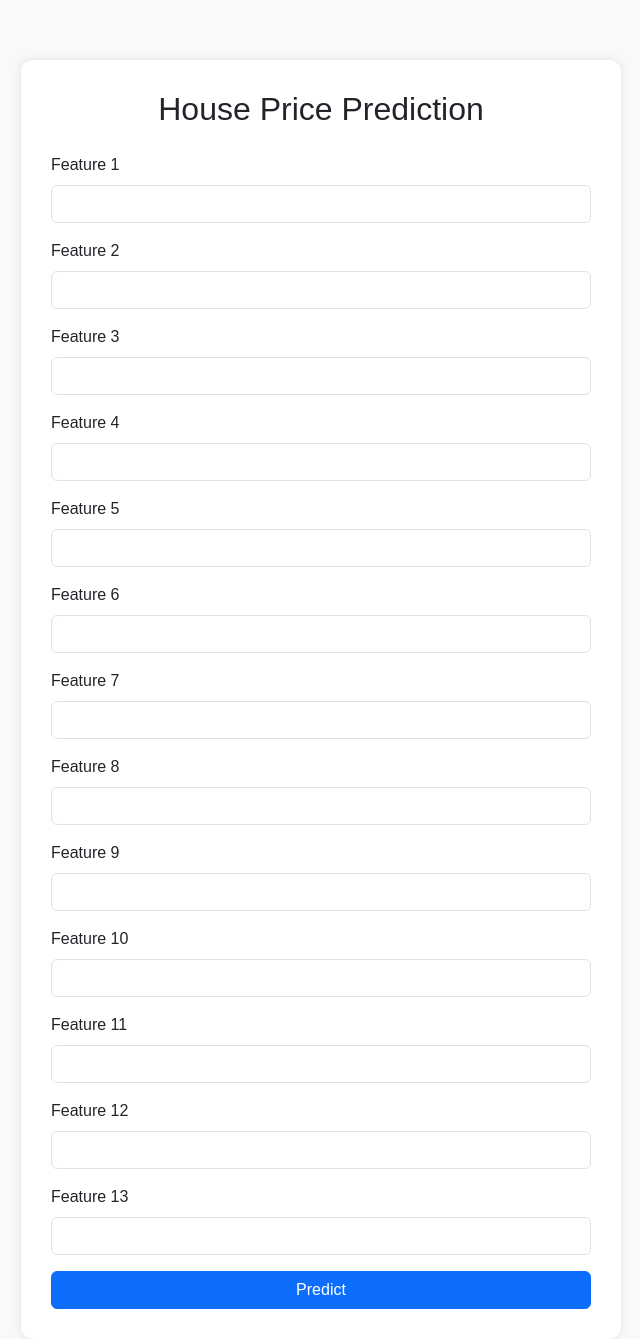
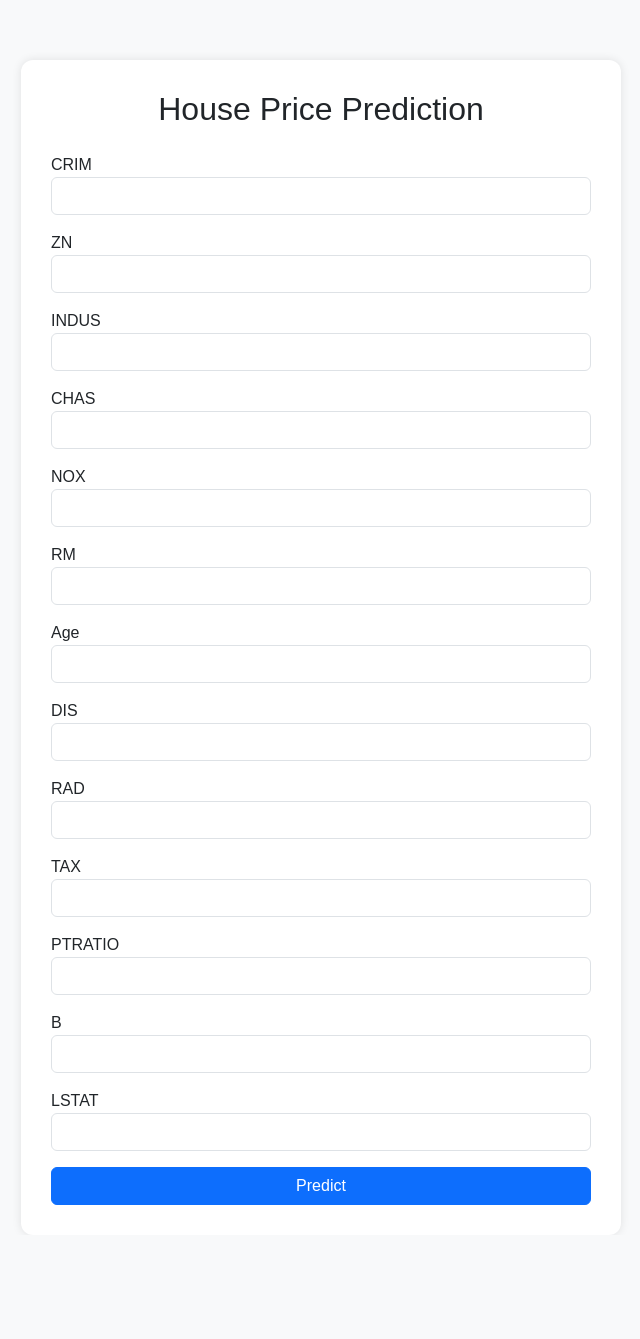
Before and after one commit to rohan1997gadhave/END-to-END-PROJECT, a Flask app: page / in a window 1280 px wide. Shown: the whole page, without its empty margins (319-959 px from the left). After the commit the page ends 1205 px from the top, so only its background shows below. Run offline with Flask 3, Linux system fonts and the light colour scheme; parts of the project's set-up code (start-up, migrations or seed data) failed here and were passed over.

Commit message:
all oky finally

```diff
--- a/templates/home.html
+++ b/templates/home.html
@@ -34,19 +34,20 @@
     <div class="container">
         <h2 class="text-center">House Price Prediction</h2>
         <form action="/predict" method="POST">
-            <div class="mb-3"><label class="form-label">Feature 1</label><input type="number" name="feature1" step="any" class="form-control" required></div>
-            <div class="mb-3"><label class="form-label">Feature 2</label><input type="number" name="feature2" step="any" class="form-control" required></div>
-            <div class="mb-3"><label class="form-label">Feature 3</label><input type="number" name="feature3" step="any" class="form-control" required></div>
-            <div class="mb-3"><label class="form-label">Feature 4</label><input type="number" name="feature4" step="any" class="form-control" required></div>
-            <div class="mb-3"><label class="form-label">Feature 5</label><input type="number" name="feature5" step="any" class="form-control" required></div>
-            <div class="mb-3"><label class="form-label">Feature 6</label><input type="number" name="feature6" step="any" class="form-control" required></div>
-            <div class="mb-3"><label class="form-label">Feature 7</label><input type="number" name="feature7" step="any" class="form-control" required></div>
-            <div class="mb-3"><label class="form-label">Feature 8</label><input type="number" name="feature8" step="any" class="form-control" required></div>
-            <div class="mb-3"><label class="form-label">Feature 9</label><input type="number" name="feature9" step="any" class="form-control" required></div>
-            <div class="mb-3"><label class="form-label">Feature 10</label><input type="number" name="feature10" step="any" class="form-control" required></div>
-            <div class="mb-3"><label class="form-label">Feature 11</label><input type="number" name="feature11" step="any" class="form-control" required></div>
-            <div class="mb-3"><label class="form-label">Feature 12</label><input type="number" name="feature12" step="any" class="form-control" required></div>
-            <div class="mb-3"><label class="form-label">Feature 13</label><input type="number" name="feature13" step="any" class="form-control" required></div>
+            <div class="mb-3"><label>CRIM</label><input type="number" name="CRIM" step="any" class="form-control" required></div>
+            <div class="mb-3"><label>ZN</label><input type="number" name="ZN" step="any" class="form-control" required></div>
+            <div class="mb-3"><label>INDUS</label><input type="number" name="INDUS" step="any" class="form-control" required></div>
+            <div class="mb-3"><label>CHAS</label><input type="number" name="CHAS" step="any" class="form-control" required></div>
+            <div class="mb-3"><label>NOX</label><input type="number" name="NOX" step="any" class="form-control" required></div>
+            <div class="mb-3"><label>RM</label><input type="number" name="RM" step="any" class="form-control" required></div>
+            <div class="mb-3"><label>Age</label><input type="number" name="Age" step="any" class="form-control" required></div>
+            <div class="mb-3"><label>DIS</label><input type="number" name="DIS" step="any" class="form-control" required></div>
+            <div class="mb-3"><label>RAD</label><input type="number" name="RAD" step="any" class="form-control" required></div>
+            <div class="mb-3"><label>TAX</label><input type="number" name="TAX" step="any" class="form-control" required></div>
+            <div class="mb-3"><label>PTRATIO</label><input type="number" name="PTRATIO" step="any" class="form-control" required></div>
+            <div class="mb-3"><label>B</label><input type="number" name="B" step="any" class="form-control" required></div>
+            <div class="mb-3"><label>LSTAT</label><input type="number" name="LSTAT" step="any" class="form-control" required></div>
+
             <button type="submit" class="btn btn-primary">Predict</button>
         </form>
 
```
